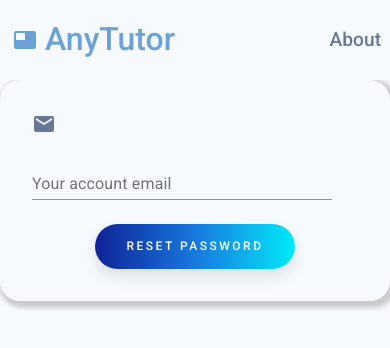
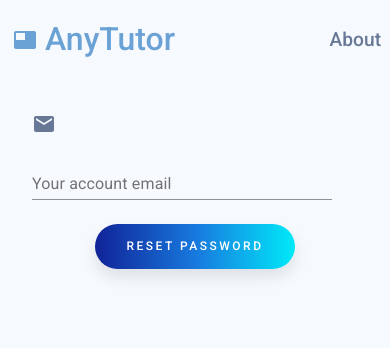
Before and after one commit to AllardQuek/AnyTutor, a React (Create React App) app: page /reset-password in a window 390 px wide. Shown: the top 348 px of the page. Built offline with nearby package versions, Linux system fonts and the light colour scheme; no server answers.

Commit message:
removed border on mobile

```diff
--- a/src/pages/ForgotPassword.js
+++ b/src/pages/ForgotPassword.js
@@ -105,6 +105,10 @@ const LoginStyled = styled.div`
     border: 2px;
     border-radius: 20px;
     box-shadow: 3px 3px 4px 4px #ccc;
+
+    @media (max-width: 480px) {
+      box-shadow: none;
+    }
   }
 
   .text-field {
--- a/src/pages/Login.js
+++ b/src/pages/Login.js
@@ -86,7 +86,7 @@ const Login = (props) => {
         className="login"
         onSubmit={hasAccount ? handleLogin : handleSignup}
       >
-        <div>
+        <div className="grid">
           <Grid
             container
             spacing={1}
@@ -112,8 +112,8 @@ const Login = (props) => {
           </Grid>
         </div>
 
-        <div>
-          <Grid container spacing={1} alignItems="flex-end">
+        <div className="grid">
+          <Grid className="grid" container spacing={1} alignItems="flex-end">
             <Grid item>
               <LockIcon />
             </Grid>
@@ -156,10 +156,16 @@ const LoginStyled = styled.div`
     border: 2px;
     border-radius: 20px;
     box-shadow: 3px 3px 4px 4px #ccc;
+    width: 100%;
+    display: inline-block;
+
+    @media (max-width: 480px) {
+      box-shadow: none;
+    }
   }
 
   .text-field {
-    min-width: 300px;
+    min-width: 300px; // Extend text field line to the width of the container
   }
 `;
 
```
